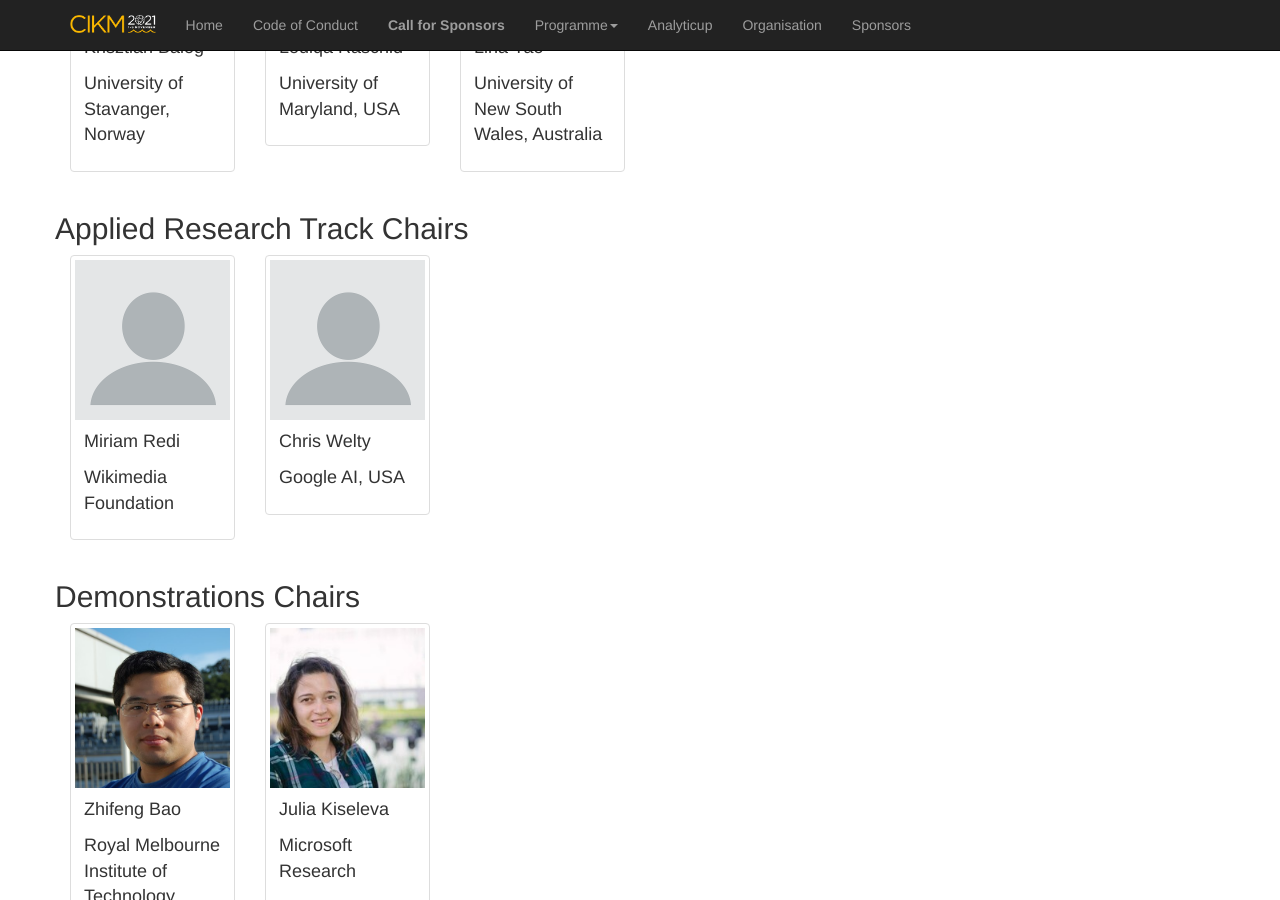
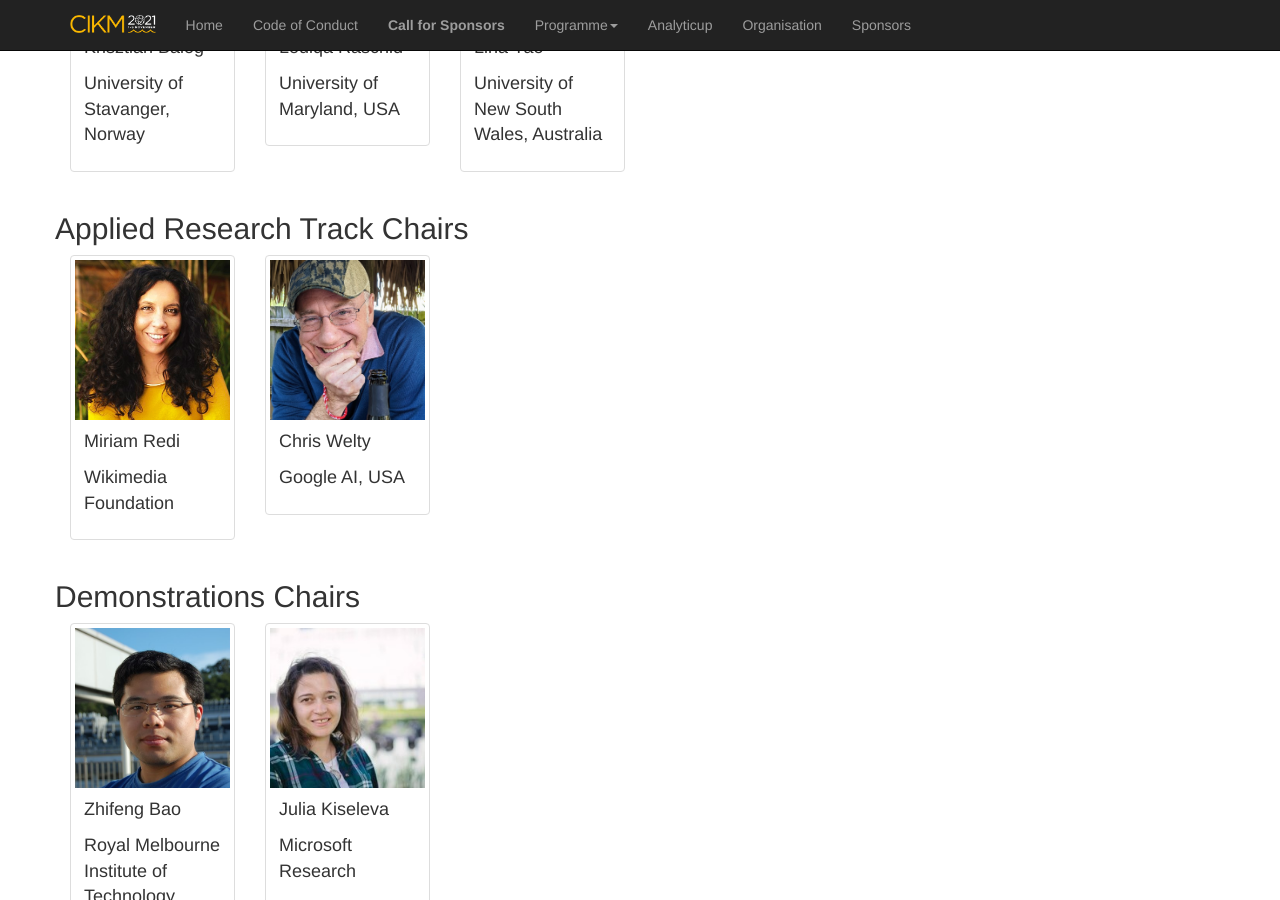
Before and after one commit to ielab/cikm2021-website, a Jekyll site: the page built from committee.md, in a window 1280 px wide and 900 px high, scrolled down 1206 px. Built offline with Jekyll 4.4.1, drawn with Linux system fonts in a browser that asks for light colours; comment, search, counter and statistics services are not loaded; our own code applies the rules of GitHub Pages for plain Markdown files.

Commit message:
Add images for Miriam and Chris.

```diff
--- a/_data/oc.yml
+++ b/_data/oc.yml
@@ -37,10 +37,10 @@ chairs:
     members:
       - name: Miriam Redi
         org: Wikimedia Foundation
-        img:
+        img: /img/oc/MiriamRedi.jpg
       - name: Chris Welty
         org: Google AI, USA
-        img:
+        img: /img/oc/ChrisWelty.jpg
 
   - name: Demonstrations Chairs
     members:
```
Also changed, not shown: img/oc/ChrisWelty.jpg (added), img/oc/MiriamRedi.jpg (added).
